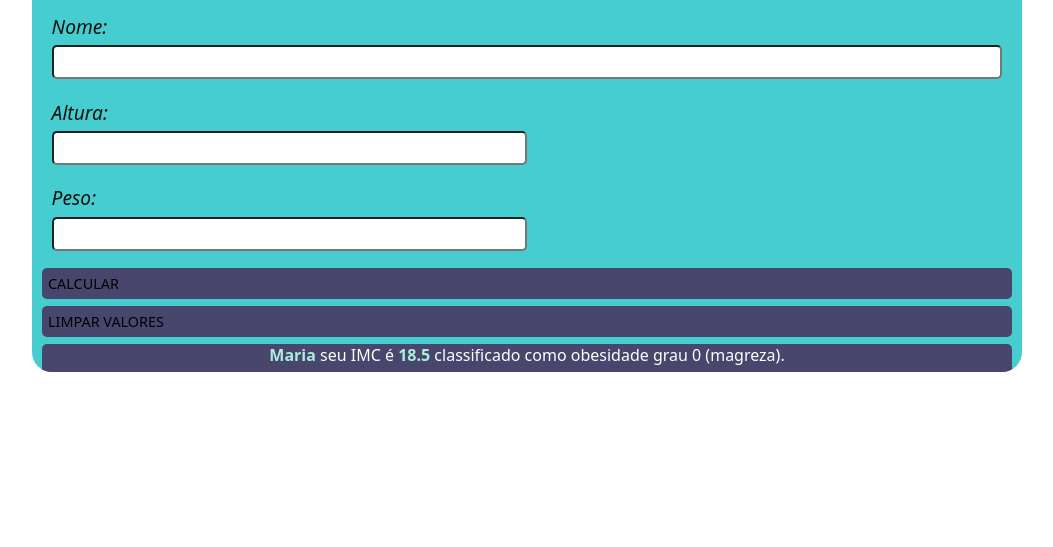
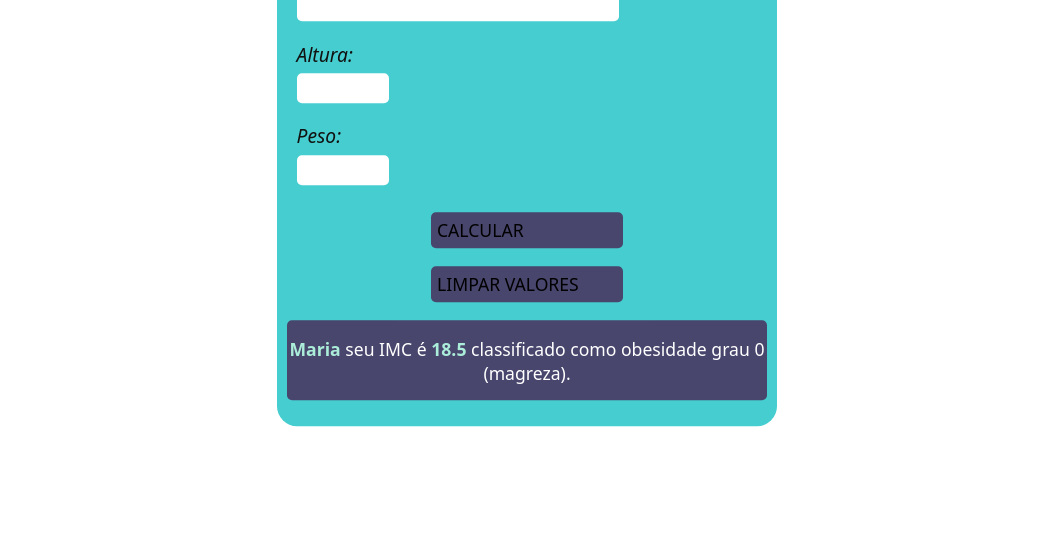
Before and after one commit to ezequielFaustino/calculadora_1mc, a plain HTML site: page index.html in a window 1280 px wide. Shown: the part 253-800 px from the top of the page, without its empty margins (113-1166 px from the left). Drawn offline with Linux system fonts and the light colour scheme.

Commit message:
media query para telas desktop e acima

```diff
--- a/css/media-query.css
+++ b/css/media-query.css
@@ -5,7 +5,7 @@
 
   /* Container */
   .container {
-    width: 80vw;
+    width: 70vw;
     height: auto;
   }
 
@@ -27,25 +27,28 @@
   }
 
   .btn {
-    width: 60%;
+    width: 40%;
     margin: 1em auto;
+    font-size: 1em;
   }
 
   /* Result */
   .result {
-    width: 50%;
+    width: 80%;
     margin: 1em auto;
   }
   .result p {
     font-size: 1.1em;
-    padding-top: .5em;
+    padding-top: 1em;
   }
 }
 
 /* Para telas maiores */
 @media screen and (min-width: 992px) {
+  /* Container */
   .container {
-    width: 990px;
+    width: 500px;
+    height: auto;
   }
 
   .container header h1 {
@@ -56,4 +59,29 @@
   form .input-box {
     font-size: 1.2em;
   }
+
+  .input-box input[type="text"] {
+    width: 70%;
+  }
+
+  .input-box #height, .input-box #weight {
+    width: 20%;
+  }
+
+  .btn {
+    width: 40%;
+    margin: 1em auto;
+    font-size: 1.1em;
+  }
+
+  /* Result */
+  .result {
+    width: 100%;
+    margin: 1em auto;
+  }
+
+  .result p {
+    font-size: 1.1em;
+    padding-top: 1em;
+  }
 }
--- a/css/styles.css
+++ b/css/styles.css
@@ -74,6 +74,7 @@ form .input-box {
 .input-box input {
   padding: 6px 8px;
   border-radius: 5px;
+  border: none;
 }
 
 .input-box input:focus{
@@ -81,7 +82,7 @@ form .input-box {
 }
 
 .input-box #height, .input-box #weight {
-  width: 50%;
+  width: 40%;
 }
 
 .btn {
@@ -115,6 +116,7 @@ form .input-box {
   font-size: 1em;
   font-weight: 500;
   color: var(--third-color);
+  padding-top: .5em;
 }
 
 .result span {
```
Also changed, not shown: js/script.js (added).
